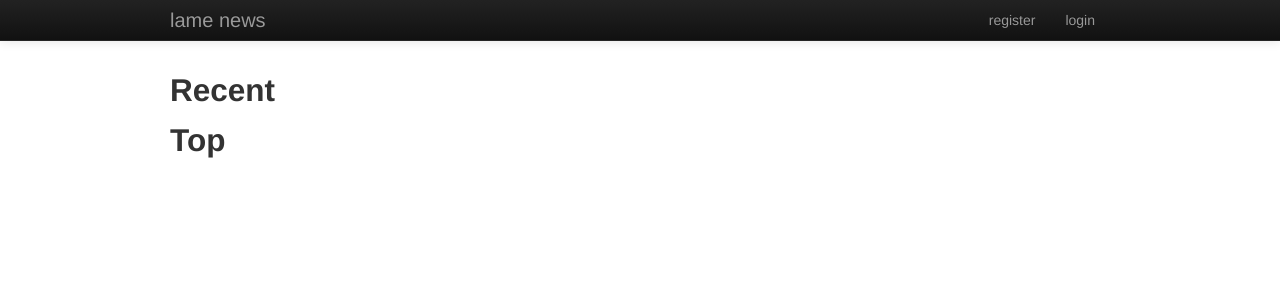
After one commit to aliva/lamenews, a Django app: page / in a window 1280 px wide. The commit adds this page. Shown: the top 300 px of the page. Run offline with Django 3.2, Linux system fonts and the light colour scheme; data that the repository does not hold is empty; some libraries are stand-ins or nearby versions.

Commit message:
templates moved

```diff
--- a/lamenews/templates/lame/lamebase.html
+++ b/lamenews/templates/lame/base.html
@@ -27,7 +27,7 @@
                         </a>
 
                         <ul class='dropdown-menu'>
-                            <li><a href='{% url 'lamenews.views.root' %}'>submit news</a></li>
+                            <li><a href='{% url 'lamenews.views.submit' %}'>submit news</a></li>
                             <li><a href='{% url 'lamenews.views.logout' %}'>logout</a></li>
                         </ul>
                     </li>
--- /dev/null
+++ b/lamenews/templates/lame/index.html
@@ -0,0 +1,15 @@
+{% extends 'lame/base.html' %}
+
+{% block content %}
+
+<div>
+<h2>Recent</h2>
+{% include 'lame/posts.html' with posts=recent %}
+</div>
+
+<div>
+<h2>Top</h2>
+{% include 'lame/posts.html' with posts=top %}
+</div>
+
+{% endblock %}
--- a/lamenews/templates/lame/lamelogin.html
+++ b/lamenews/templates/lame/login.html
@@ -1,4 +1,4 @@
-{% extends "lamebase.html" %}
+{% extends "lame/base.html" %}
 
 {% block content %}
 
--- a/lamenews/templates/lame/lameregister.html
+++ b/lamenews/templates/lame/register.html
@@ -1,4 +1,4 @@
-{% extends "lamebase.html" %}
+{% extends "lame/base.html" %}
 {% block content %}
 
 <form class="form-signin" method="post" action="{% url 'lamenews.views.register' %}">
@@ -13,7 +13,7 @@
         maxlength="{{ register_form.username.field.max_length }}"
         name="{{ register_form.username.html_name }}"
         type="text"
-        value="{{ register_form.username.value }}" />
+        {% if register_form.username.value %}value="{{ register_form.username.value }}"{% endif %} />
 
 {{ register_form.email.errors }}
 <input  id="id_email"
@@ -21,7 +21,7 @@
         class="input-block-level"
         name="email"
         type="email"
-        value="{{ register_form.email.value }}" />
+        {% if register_form.email.value %}value="{{ register_form.email.value }}"{% endif %} />
 
 {{ register_form.password1.errors }}
 <input id="id_password1" placeholder="password" class="input-block-level"  name="{{ register_form.password1.html_name }}" type="password" />
--- a/lamenews/views.py
+++ b/lamenews/views.py
@@ -14,13 +14,13 @@ def root(request):
         'recent':models.Post.objects.get_recent(),
         'top':models.Post.objects.get_top(),
     }
-    return render(request, 'lamenews.html', context)
+    return render(request, 'lame/index.html', context)
 
 def logout(request):
     return logout_view(request, reverse('lamenews.views.root'))
 
 def login(request):
-    return login_view(request, 'lamelogin.html')
+    return login_view(request, 'lame/login.html')
 
 def register(request):
     if request.method == "POST":
@@ -36,14 +36,14 @@ def register(request):
     context = {
         'register_form': form,
     }
-    return render(request, 'lameregister.html', context)
+    return render(request, 'lame/register.html', context)
 
 def post(request, title):
     try:
         post = models.Post.objects.get(title=title)
         post.visit_count+=1
         post.save()
-        return render(request, 'lamesinglepost.html', {'post':(post,)})
+        return render(request, 'lame/post.html', {'post':(post,)})
     except models.Post.DoesNotExist:
         return HttpResponse('not found')
 
```
Also changed, not shown: lamenews/templates/lame/lamenews.html (deleted, +0 -15 lines), lamenews/templates/lame/lamesinglepost.html (deleted, +0 -9 lines), lamenews/templates/lame/post.html (added, +9 -0 lines), lamenews/templates/lame/posts.html (renamed from lamenews/templates/lame/lameposts.html).
